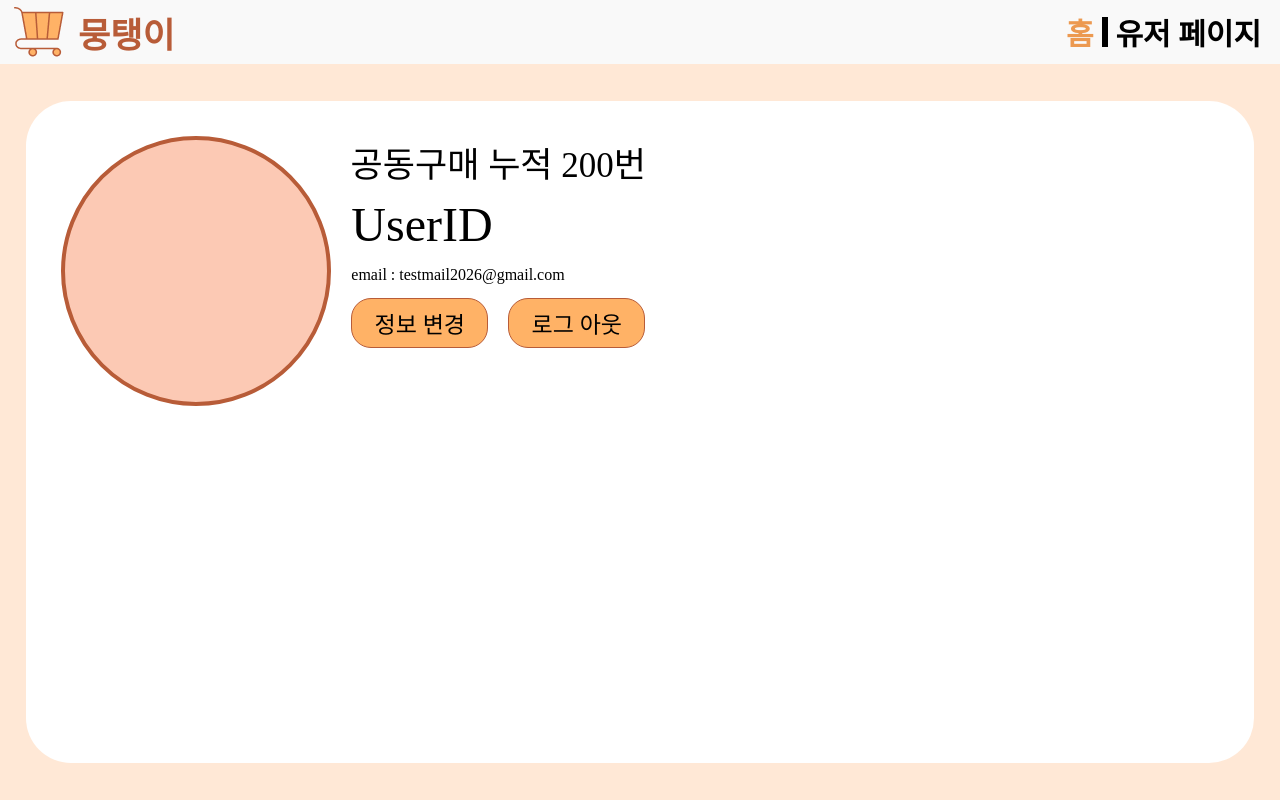
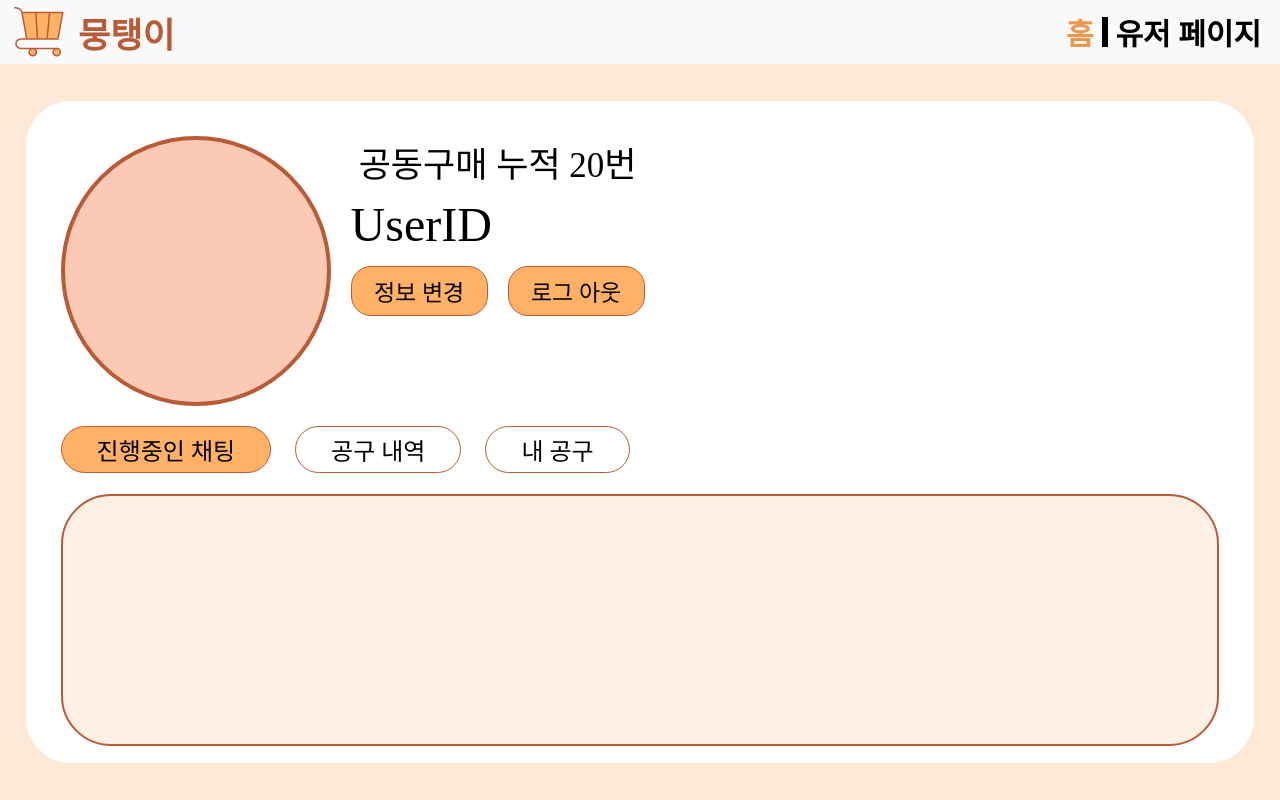
Before and after one commit to AP-1team/Frontend, a React (Vite) app in the folder bought-MTE/: page /userPage in a window 1280 px wide. Built offline with nearby package versions, Linux system fonts and the light colour scheme; a web font is replaced by a local one.

Commit message:
feat: 유저페이지 UI 완성

```diff
--- a/bought-MTE/src/App.css
+++ b/bought-MTE/src/App.css
@@ -397,3 +397,79 @@
   .userPage-btnBox > button:hover {
     background-color: #B85C38;
   }
+
+.userPage-bottomChoice {
+  display: flex;
+  margin-top: 20.5px;
+  gap: 24px;
+}
+
+.userPage-bottomChoice > button {
+  font-family: 'Ria';
+  border: 1px solid #B85C38;
+  background-color: white;
+  padding: 5px 35px;
+  border-radius: 30px;
+  font-size: 24px;
+  cursor: pointer;
+  transition-duration: 0.15s;
+}
+  .userPage-bottomChoice > button.active {
+    background-color: #FFB266;
+  }
+
+.userPage-bottom {
+  width: 100%;
+  height: 42.5%;
+  background-color: #FCEFE3;
+  margin-top: 20.5px;
+  border: 2px solid #B85C38;
+  border-radius: 50px;
+  display: flex;
+}
+
+/*LOC 영역 (LogOutConfirm)*/
+
+.LOC-container {
+  width: 150vw;
+  height: 150vh;
+  position: fixed;
+  display: flex;
+  justify-content: center;
+  align-items: center;
+  background-color: rgba(0, 0, 0, 0.326);
+}
+
+.LOC-box {
+  width: 400px;
+  height: 340px;
+  background-color: #FCEFE3;
+  border: 4px solid #B85C38;
+  border-radius: 40px;
+  display: flex;
+  align-items: center;
+  flex-direction: column;
+  justify-content: center;
+  gap: 30px;
+}
+
+.LOC-box > span {
+  font-size: 24px;
+  font-family: 'Ria';
+}
+
+.LOC-btnBox {
+  display: flex;
+  gap: 15px;
+}
+.LOC-btnBox > button {
+  width: 150px;
+  height: 40px;
+  font-family: 'Ria';
+  background-color: #F7AD72;
+  cursor: pointer;
+  border-radius: 10px;
+}
+  .LOC-btnBox > button:hover {
+    background-color: #f69241;
+  }
--- a/bought-MTE/src/pages/UserPage.jsx
+++ b/bought-MTE/src/pages/UserPage.jsx
@@ -6,13 +6,15 @@ export default function UserPage() {
 
     const navigate = useNavigate();
 
+    const [logOut, setLogout] = useState(false);
+    const [bottomChoice, setBottomChoice] = useState("continue");
+
     const [user, setUser] = useState({ //임시 유저 정보
         "id": 1,
         "username": "UserID",
         "phone": "010-1013-0524",
         "address": "우리집",
         "boughtCount": 20,
-        "email": "testmail2026@gmail.com",
     })
 
     // const [user, setUser] = useState(null);
@@ -42,6 +44,10 @@ export default function UserPage() {
 
     return (
         <section className='userPage-container'>
+
+            {logOut && (
+                <LogoutConfirm logout={logout} setLogout={setLogout}/>
+            )}
             <div className='userPage-box'>
                 <div className='userPage-userBox'>
                     <div className='userPage-userProfile'>
@@ -50,20 +56,53 @@ export default function UserPage() {
 
                     <div className='userPage-profileRightside'>
                         <span className='userPage-boughtCount'>
-                            공동구매 누적 200번
+                            공동구매 누적 {user?.boughtCount}번
                         </span>
 
                         <div className='userPage-userPageBottom'>
                             <span className='userPage-userName'>{user?.username}</span>
-                            <span className='userPage-userEmail'>email : {user?.email}</span>
                             <div className='userPage-btnBox'>
                                 <button>정보 변경</button>
-                                <button onClick={()=>{logout()}}>로그 아웃</button>
+                                <button onClick={()=>{setLogout(true)}}>로그 아웃</button>
                             </div>
                         </div>
                     </div>
+                </div>
+
+                <div className='userPage-bottomChoice'>
+                    <button
+                    className={bottomChoice === "continue" ? "active" : ""}
+                    onClick={()=>{setBottomChoice("continue")}}>진행중인 채팅</button>
+                    <button
+                    className={bottomChoice === "gonggoo" ? "active" : ""}
+                    onClick={()=>{setBottomChoice("gonggoo")}}>공구 내역</button>
+                    <button
+                    className={bottomChoice === "mygonggoo" ? "active" : ""}
+                    onClick={()=>{setBottomChoice("mygonggoo")}}>내 공구</button>
+                </div>
+
+                <div className='userPage-bottom'>
+
                 </div>
             </div>
         </section>
     )
 }
+
+function LogoutConfirm({logout, setLogout}) {
+
+    return (
+        <div className='LOC-container'>
+            <div className='LOC-box'>
+                <span>로그아웃 하시겠습니까?</span>
+
+                <div className='LOC-btnBox'>
+                    <button onClick={()=>{logout();}}>예</button>
+                    <button onClick={()=>{
+                        setLogout(false);
+                    }}>아니요</button>
+                </div>
+            </div>
+        </div>
+    )
+}
```
